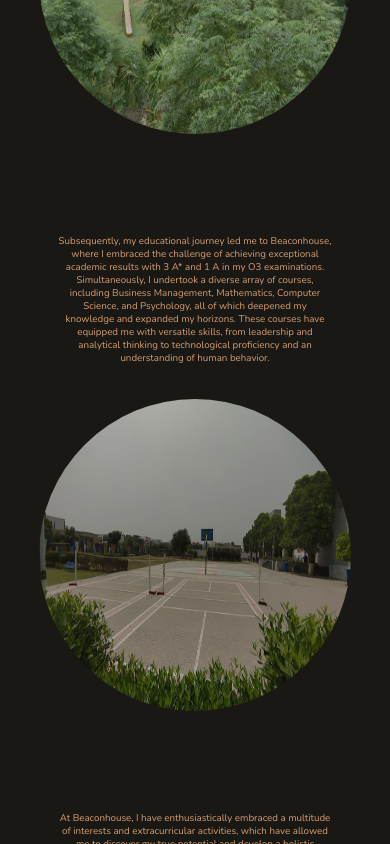
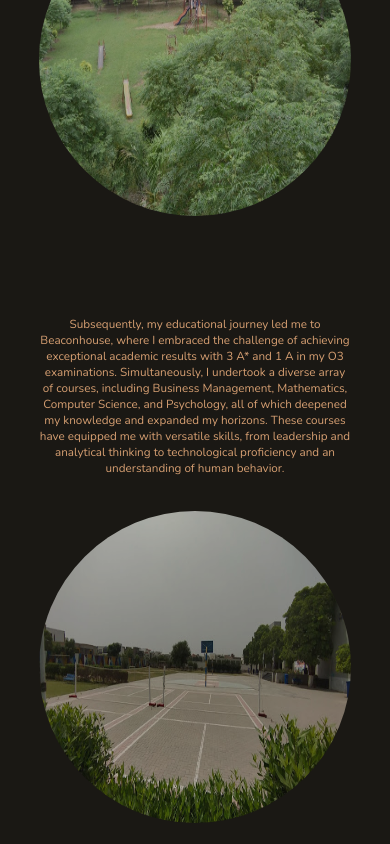
Before and after one commit to ruak47/ruak47.github.io, a plain HTML site: page detailed/academics.html in a window 390 px wide. Shown: the part 1156-2000 px from the top of the page. Drawn offline with nearby package versions, Linux system fonts and the light colour scheme.

Commit message:
improved responsiveness of academics by increasing font size

```diff
--- a/detailed/academics.css
+++ b/detailed/academics.css
@@ -142,17 +142,17 @@
 
     .row p {
         opacity: 100%;
-        width: 70%;
+        width: 80%;
         text-align: center;
-        font-size: 2.5vw;
+        font-size: 3vw;
         margin-bottom: 4vw;
     }
 
     #BeaconhousePara2 {
         opacity: 100%;
-        width: 70%;
+        width: 80%;
         text-align: center;
-        font-size: 2.5vw;
+        font-size: 3vw;
         margin-bottom: 4vw;
     }
 }
```
